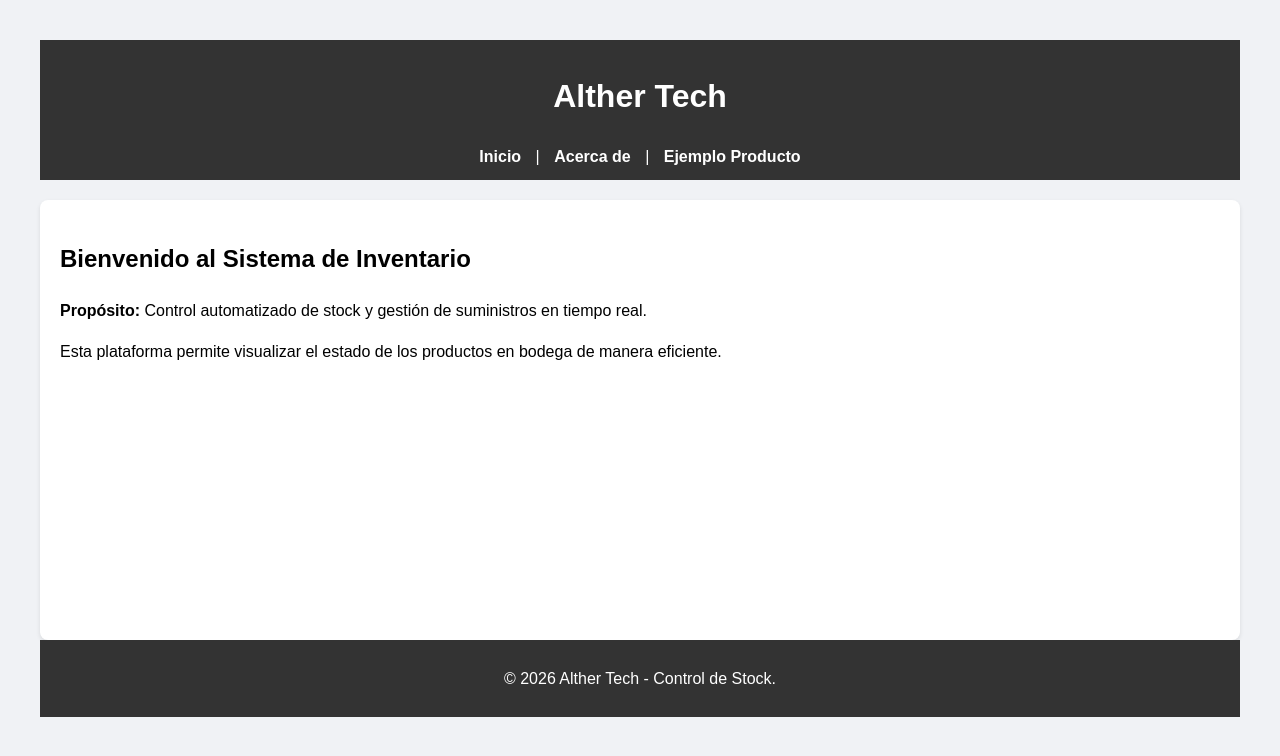
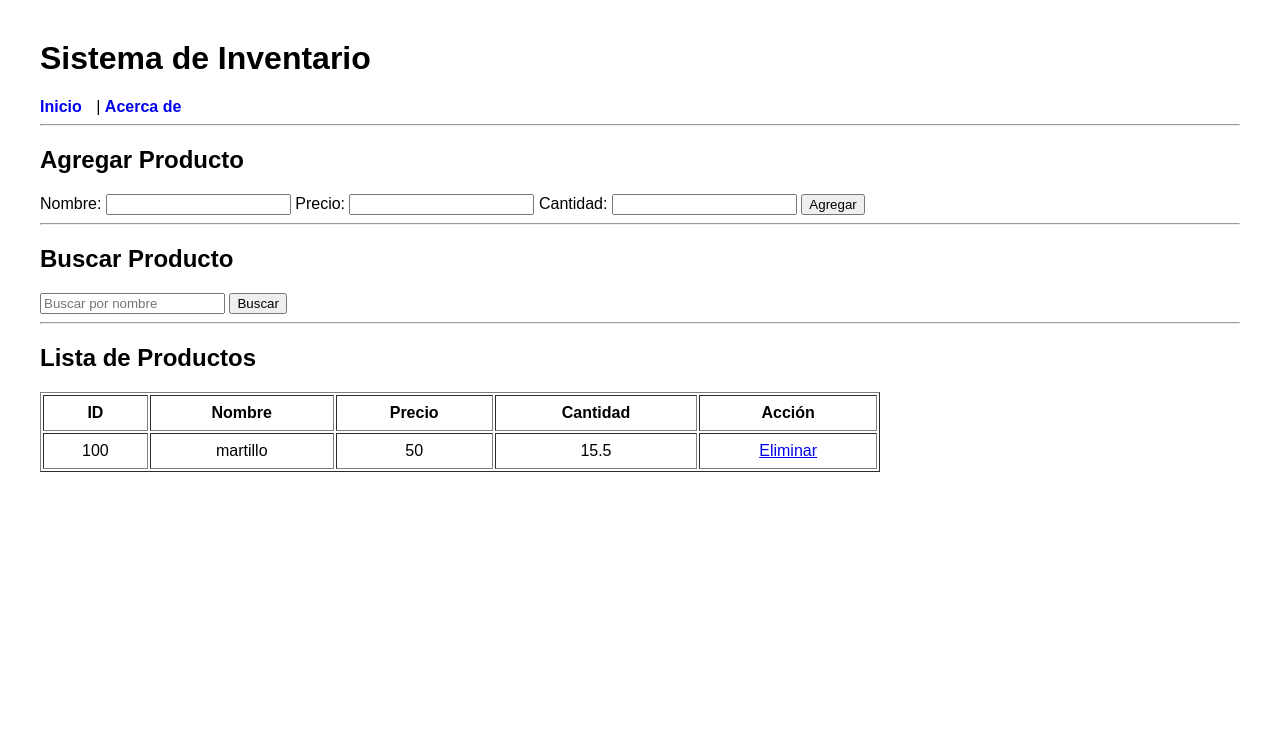
Before and after one commit to ALTHER-22/proyecto_Alther_Inventario, a Flask app: page / in a window 1280 px wide. Shown: the top 756 px of the page. Run offline with Flask 3, Linux system fonts and the light colour scheme; data comes from the database, SQL or seed files in the repository; both versions use the stored data as it was before the commit.

Commit message:
Actualización del sistema de inventario

```diff
--- a/app.py
+++ b/app.py
@@ -1,22 +1,43 @@
-from flask import Flask, render_template
+from flask import Flask, render_template, request, redirect
+from inventario import Inventario
 
 app = Flask(__name__)
+inventario = Inventario()
 
-# 1. RUTA PRINCIPAL (Ahora usa index.html)
-@app.route('/')
-def index():
-    return render_template('index.html')
 
-# 2. RUTA ACERCA DE (Nueva para esta semana)
-@app.route('/about')
+@app.route("/")
+def inicio():
+    productos = inventario.obtener_productos()
+    return render_template("index.html", productos=productos)
+
+
+@app.route("/agregar", methods=["POST"])
+def agregar():
+    nombre = request.form["nombre"]
+    precio = request.form["precio"]
+    cantidad = request.form["cantidad"]
+
+    inventario.agregar_producto(nombre, precio, cantidad)
+    return redirect("/")
+
+
+@app.route("/eliminar/<int:id>")
+def eliminar(id):
+    inventario.eliminar_producto(id)
+    return redirect("/")
+
+
+@app.route("/buscar", methods=["POST"])
+def buscar():
+    texto = request.form["buscar"]
+    productos = inventario.buscar_producto(texto)
+    return render_template("index.html", productos=productos)
+
+
+@app.route("/about")
 def about():
-    return render_template('about.html')
+    return render_template("about.html")
 
-# 3. RUTA DINÁMICA (Usa item.html y pasa el código)
-@app.route('/item/<codigo>')
-def consultar_item(codigo):
-    return render_template('item.html', codigo=codigo)
 
-if __name__ == '__main__':
+if __name__ == "__main__":
     app.run(debug=True)
-    # Arreglo para Render
--- a/inventario.py
+++ b/inventario.py
@@ -1,42 +1,9 @@
 import sqlite3
 
 
-# --- 1. CLASE PRODUCTO ---
-class Producto:
-    def __init__(self, id_producto, nombre, cantidad, precio):
-        # Atributos encapsulados
-        self.__id_producto = id_producto
-        self.__nombre = nombre
-        self.__cantidad = cantidad
-        self.__precio = precio
+class Inventario:
 
-    # Métodos Getters
-    def get_id(self): return self.__id_producto
-
-    def get_nombre(self): return self.__nombre
-
-    def get_cantidad(self): return self.__cantidad
-
-    def get_precio(self): return self.__precio
-
-    # Métodos Setters
-    def set_cantidad(self, nueva_cantidad): self.__cantidad = nueva_cantidad
-
-    def set_precio(self, nuevo_precio): self.__precio = nuevo_precio
-
-    # Uso de Colección (Diccionario) para estructurar la salida
-    def to_dict(self):
-        return {
-            "id": self.__id_producto,
-            "nombre": self.__nombre,
-            "cantidad": self.__cantidad,
-            "precio": self.__precio
-        }
-
-
-# --- 2. CLASE INVENTARIO (Gestión y Base de Datos) ---
-class Inventario:
-    def __init__(self, db_name="alther_tech.db"):
+    def __init__(self, db_name="inventario.db"):
         self.db_name = db_name
         self.crear_tabla()
 
@@ -44,68 +11,51 @@ class Inventario:
         return sqlite3.connect(self.db_name)
 
     def crear_tabla(self):
-        with self.conectar() as conn:
-            cursor = conn.cursor()
-            # Crear tabla si no existe
-            cursor.execute('''CREATE TABLE IF NOT EXISTS productos
-                              (
-                                  id
-                                  TEXT
-                                  PRIMARY
-                                  KEY,
-                                  nombre
-                                  TEXT
-                                  NOT
-                                  NULL,
-                                  cantidad
-                                  INTEGER
-                                  NOT
-                                  NULL,
-                                  precio
-                                  REAL
-                                  NOT
-                                  NULL
-                              )''')
-            conn.commit()
+        con = self.conectar()
+        cursor = con.cursor()
+        cursor.execute("""
+            CREATE TABLE IF NOT EXISTS productos (
+                id INTEGER PRIMARY KEY AUTOINCREMENT,
+                nombre TEXT NOT NULL,
+                precio REAL NOT NULL,
+                cantidad INTEGER NOT NULL
+            )
+        """)
+        con.commit()
+        con.close()
 
-    # Operación CRUD: CREATE (Añadir)
-    def anadir_producto(self, producto):
-        try:
-            with self.conectar() as conn:
-                cursor = conn.cursor()
-                cursor.execute("INSERT INTO productos (id, nombre, cantidad, precio) VALUES (?, ?, ?, ?)",
-                               (producto.get_id(), producto.get_nombre(), producto.get_cantidad(),
-                                producto.get_precio()))
-                conn.commit()
-                return True
-        except sqlite3.IntegrityError:
-            return False  # El ID ya existe
+    def agregar_producto(self, nombre, precio, cantidad):
+        con = self.conectar()
+        cursor = con.cursor()
+        cursor.execute(
+            "INSERT INTO productos (nombre, precio, cantidad) VALUES (?, ?, ?)",
+            (nombre, precio, cantidad)
+        )
+        con.commit()
+        con.close()
 
-    # Operación CRUD: READ (Mostrar todos usando Listas y Diccionarios)
-    def obtener_todos(self):
-        with self.conectar() as conn:
-            cursor = conn.cursor()
-            cursor.execute("SELECT * FROM productos")
-            filas = cursor.fetchall()  # SQLite devuelve una lista de tuplas
+    def obtener_productos(self):
+        con = self.conectar()
+        cursor = con.cursor()
+        cursor.execute("SELECT * FROM productos")
+        productos = cursor.fetchall()
+        con.close()
+        return productos
 
-            # Transformamos las tuplas en una lista de diccionarios para facilitar su uso
-            lista_productos = []
-            for fila in filas:
-                prod = Producto(fila[0], fila[1], fila[2], fila[3])
-                lista_productos.append(prod.to_dict())
-            return lista_productos
+    def eliminar_producto(self, id):
+        con = self.conectar()
+        cursor = con.cursor()
+        cursor.execute("DELETE FROM productos WHERE id = ?", (id,))
+        con.commit()
+        con.close()
 
-    # Operación CRUD: UPDATE (Actualizar)
-    def actualizar_producto(self, id_producto, nueva_cantidad, nuevo_precio):
-        with self.conectar() as conn:
-            cursor = conn.cursor()
-            cursor.execute("UPDATE productos SET cantidad = ?, precio = ? WHERE id = ?",
-                           (nueva_cantidad, nuevo_precio, id_producto))
-            conn.commit()
-
-    # Operación CRUD: DELETE (Eliminar)
-    def eliminar_producto(self, id_producto):
-        with self.conectar() as conn:
-            cursor = conn.cursor()
-            cursor.execute("DELETE FROM productos WHERE id = ?", (id_producto,))
-            conn.commit()
+    def buscar_producto(self, texto):
+        con = self.conectar()
+        cursor = con.cursor()
+        cursor.execute(
+            "SELECT * FROM productos WHERE nombre LIKE ?",
+            ('%' + texto + '%',)
+        )
+        productos = cursor.fetchall()
+        con.close()
+        return productos
--- a/static/styles.css
+++ b/static/styles.css
@@ -1,4 +1,20 @@
-body { font-family: sans-serif; margin: 40px; line-height: 1.6; background-color: #f0f2f5; }
-header, footer { background: #333; color: white; padding: 10px; text-align: center; }
-nav a { color: white; margin: 0 15px; text-decoration: none; font-weight: bold; }
-main { background: white; padding: 20px; border-radius: 8px; margin-top: 20px; box-shadow: 0 2px 4px rgba(0,0,0,0.1); }
+body {
+    font-family: Arial;
+    margin: 40px;
+}
+
+nav a {
+    text-decoration: none;
+    font-weight: bold;
+    margin-right: 10px;
+}
+
+table {
+    width: 70%;
+    margin-top: 10px;
+}
+
+th, td {
+    padding: 8px;
+    text-align: center;
+}
--- a/templates/base.html
+++ b/templates/base.html
@@ -1,27 +1,22 @@
 <!DOCTYPE html>
-<html lang="es">
+<html>
 <head>
-    <meta charset="UTF-8">
-    <meta name="viewport" content="width=device-width, initial-scale=1.0">
+    <title>Inventario</title>
     <link rel="stylesheet" href="{{ url_for('static', filename='styles.css') }}">
-    <title>{% block title %}{% endblock %} - Alther Tech</title>
 </head>
 <body>
-    <header style="background-color: #333; color: white; text-align: center; padding: 10px;">
-        <h1>Alther Tech</h1>
-        <nav>
-            <a href="/" style="color: white; margin: 0 10px;">Inicio</a> |
-            <a href="/about" style="color: white; margin: 0 10px;">Acerca de</a> |
-            <a href="/item/PROD-001" style="color: white; margin: 0 10px;">Ejemplo Producto</a>
-        </nav>
-    </header>
 
-    <main style="padding: 20px; min-height: 400px;">
-        {% block content %}{% endblock %}
-    </main>
+<h1>Sistema de Inventario</h1>
 
-    <footer style="background-color: #333; color: white; text-align: center; padding: 10px;">
-        <p>&copy; 2026 Alther Tech - Control de Stock.</p>
-    </footer>
+<nav>
+    <a href="/">Inicio</a> |
+    <a href="/about">Acerca de</a>
+</nav>
+
+<hr>
+
+{% block content %}
+{% endblock %}
+
 </body>
 </html>
--- a/templates/index.html
+++ b/templates/index.html
@@ -1,9 +1,56 @@
 {% extends "base.html" %}
 
-{% block title %}Inicio{% endblock %}
+{% block content %}
 
-{% block content %}
-    <h2>Bienvenido al Sistema de Inventario</h2>
-    <p><b>Propósito:</b> Control automatizado de stock y gestión de suministros en tiempo real.</p>
-    <p>Esta plataforma permite visualizar el estado de los productos en bodega de manera eficiente.</p>
+<h2>Agregar Producto</h2>
+
+<form action="/agregar" method="POST">
+    Nombre:
+    <input type="text" name="nombre" required>
+
+    Precio:
+    <input type="number" step="0.01" name="precio" required>
+
+    Cantidad:
+    <input type="number" name="cantidad" required>
+
+    <button type="submit">Agregar</button>
+</form>
+
+<hr>
+
+<h2>Buscar Producto</h2>
+
+<form action="/buscar" method="POST">
+    <input type="text" name="buscar" placeholder="Buscar por nombre">
+    <button type="submit">Buscar</button>
+</form>
+
+<hr>
+
+<h2>Lista de Productos</h2>
+
+<table border="1">
+    <tr>
+        <th>ID</th>
+        <th>Nombre</th>
+        <th>Precio</th>
+        <th>Cantidad</th>
+        <th>Acción</th>
+    </tr>
+
+    {% for producto in productos %}
+    <tr>
+        <td>{{ producto[0] }}</td>
+        <td>{{ producto[1] }}</td>
+        <td>{{ producto[2] }}</td>
+        <td>{{ producto[3] }}</td>
+        <td>
+            <a href="/eliminar/{{ producto[0] }}">Eliminar</a>
+        </td>
+    </tr>
+    {% endfor %}
+
+</table>
+
 {% endblock %}
```
Also changed, not shown: templates/about.html (+4 -5 lines), inventario.db (deleted), 1 other file.
